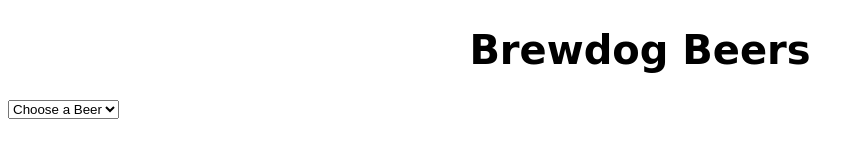
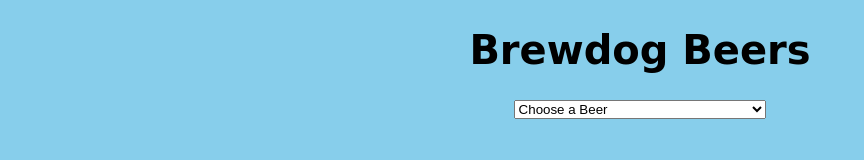
Before and after one commit to LiamCavens/brewdog-mock-api, a website: page index.html in a window 1280 px wide. Shown: the whole page, without its empty margins (0-864 px from the left). Drawn offline with Linux system fonts and the light colour scheme; no server answers; a web font is replaced by a local one.

Commit message:
added more css

```diff
--- a/index.html
+++ b/index.html
@@ -8,9 +8,11 @@
   </head>
   <body>
     <h1>Brewdog Beers</h1>
+    <div class="center">
     <select name="beers" id="beer-list">
       <option disabled selected>Choose a Beer</option>
     </select>
+    </div>
     <section class="beer-info">
       <h2 id="beer-name"></h2>
       <p id="beer-description"></p>
--- a/public/style.css
+++ b/public/style.css
@@ -1,5 +1,9 @@
+body {
+    background-color: skyblue;
+    font-family: 'Cabin Sketch', cursive;
+}
+
 h1 {
-    font-family: 'Cabin Sketch', cursive;
     text-align: center;
     font-size: 40px;
 }
@@ -31,3 +35,12 @@
     width: 10vw;
     height: 50vh;
 }
+
+.center {
+    display: grid;
+    grid-auto-columns: 20%;
+}
+
+select {
+    grid-column: 3;
+}
```
